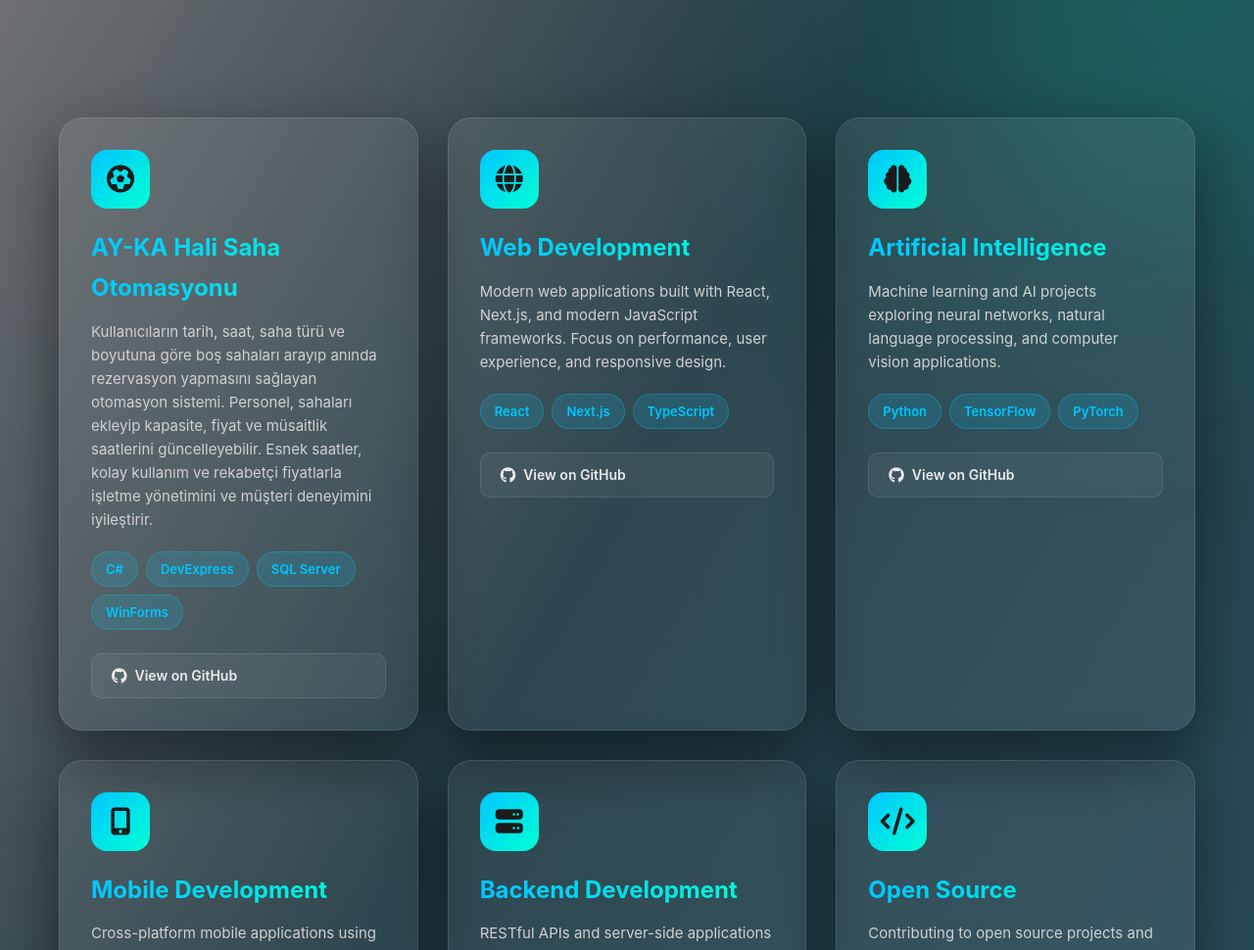
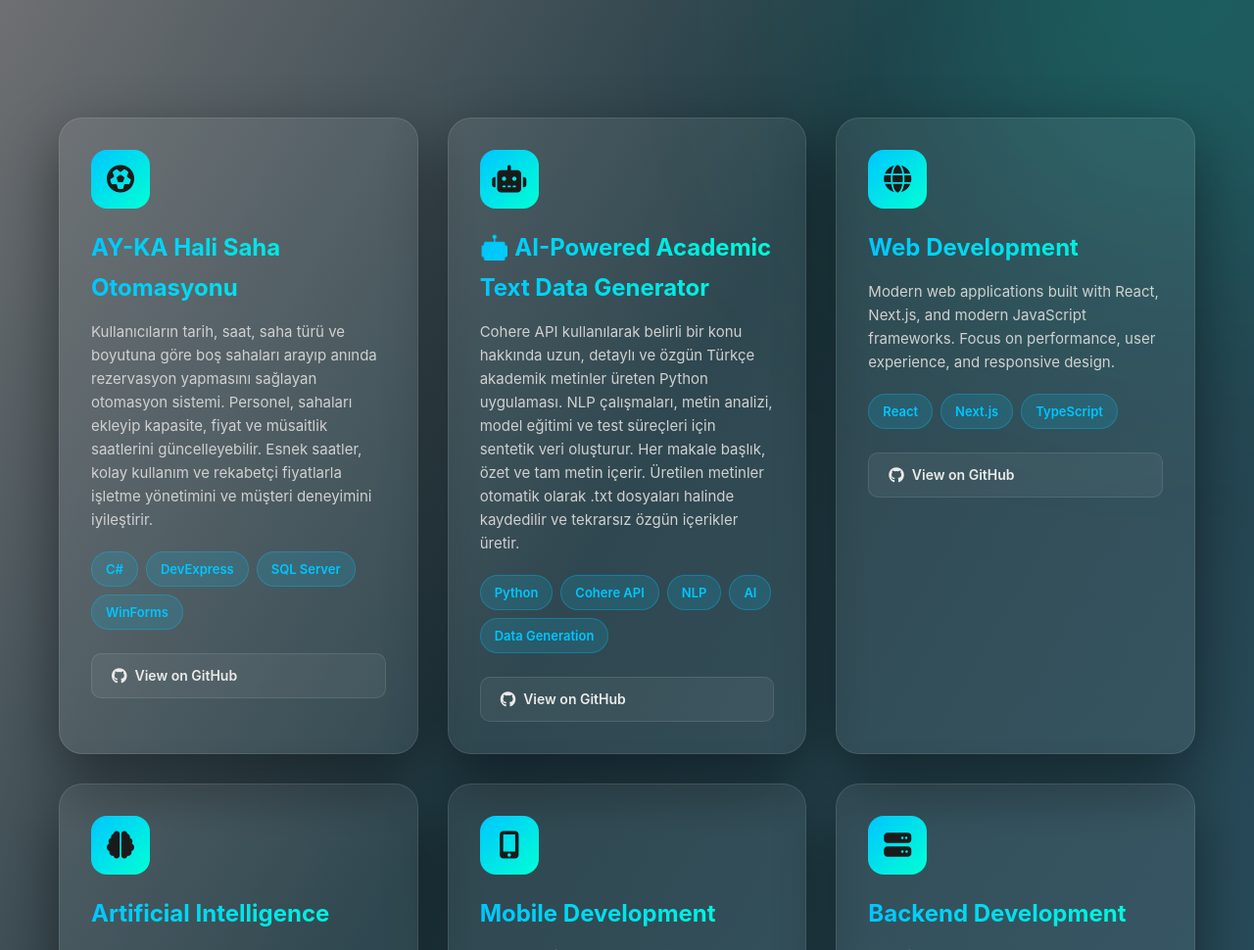
Before and after one commit to merenaydin23/personal-website, a plain HTML site: page home page/projects.html in a window 1280 px wide. Shown: the part 740-1710 px from the top of the page at 98% size. Drawn offline with Linux system fonts and the light colour scheme.

Commit message:
AI-Powered Academic Text Data Generator projesi eklendi - GitHub linki güncellendi

```diff
--- a/home page/projects.html
+++ b/home page/projects.html
@@ -66,7 +66,39 @@
           </a>
         </div>
 
-        <!-- Project Card 2 -->
+        <!-- Project Card 2 - AI-Powered Academic Text Data Generator -->
+        <div class="project-card">
+          <div class="project-icon">
+            <i class="fas fa-robot"></i>
+          </div>
+          <h3 class="project-title">
+            🤖 AI-Powered Academic Text Data Generator
+          </h3>
+          <p class="project-description">
+            Cohere API kullanılarak belirli bir konu hakkında uzun, detaylı ve
+            özgün Türkçe akademik metinler üreten Python uygulaması. NLP
+            çalışmaları, metin analizi, model eğitimi ve test süreçleri için
+            sentetik veri oluşturur. Her makale başlık, özet ve tam metin
+            içerir. Üretilen metinler otomatik olarak .txt dosyaları halinde
+            kaydedilir ve tekrarsız özgün içerikler üretir.
+          </p>
+          <div class="project-tech">
+            <span class="tech-tag">Python</span>
+            <span class="tech-tag">Cohere API</span>
+            <span class="tech-tag">NLP</span>
+            <span class="tech-tag">AI</span>
+            <span class="tech-tag">Data Generation</span>
+          </div>
+          <a
+            href="https://github.com/merenaydin23/AI-Makale-Olu-turucu"
+            target="_blank"
+            class="project-link"
+          >
+            <i class="fab fa-github"></i> View on GitHub
+          </a>
+        </div>
+
+        <!-- Project Card 3 -->
         <div class="project-card">
           <div class="project-icon">
             <i class="fas fa-globe"></i>
@@ -91,7 +123,7 @@
           </a>
         </div>
 
-        <!-- Project Card 3 -->
+        <!-- Project Card 4 -->
         <div class="project-card">
           <div class="project-icon">
             <i class="fas fa-brain"></i>
@@ -115,7 +147,7 @@
           </a>
         </div>
 
-        <!-- Project Card 4 -->
+        <!-- Project Card 5 -->
         <div class="project-card">
           <div class="project-icon">
             <i class="fas fa-mobile-alt"></i>
@@ -139,7 +171,7 @@
           </a>
         </div>
 
-        <!-- Project Card 5 -->
+        <!-- Project Card 6 -->
         <div class="project-card">
           <div class="project-icon">
             <i class="fas fa-server"></i>
@@ -163,7 +195,7 @@
           </a>
         </div>
 
-        <!-- Project Card 6 -->
+        <!-- Project Card 7 -->
         <div class="project-card">
           <div class="project-icon">
             <i class="fas fa-code"></i>
@@ -187,7 +219,7 @@
           </a>
         </div>
 
-        <!-- Project Card 7 -->
+        <!-- Project Card 8 -->
         <div class="project-card">
           <div class="project-icon">
             <i class="fas fa-rocket"></i>
```
